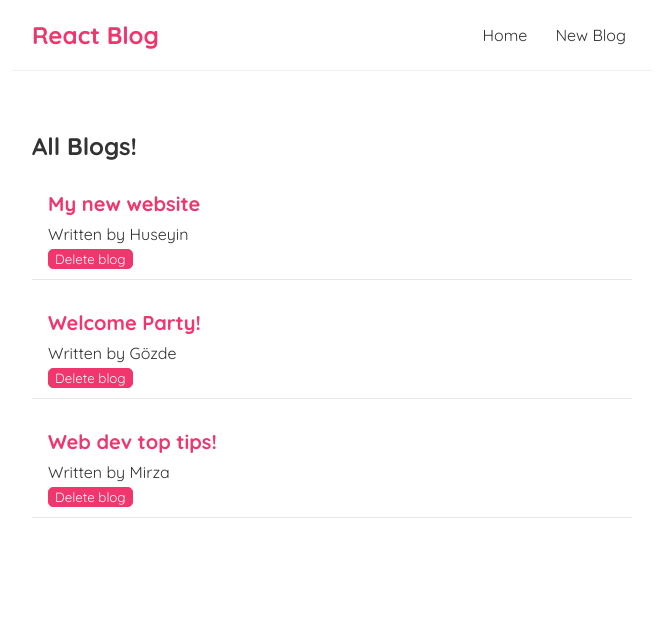
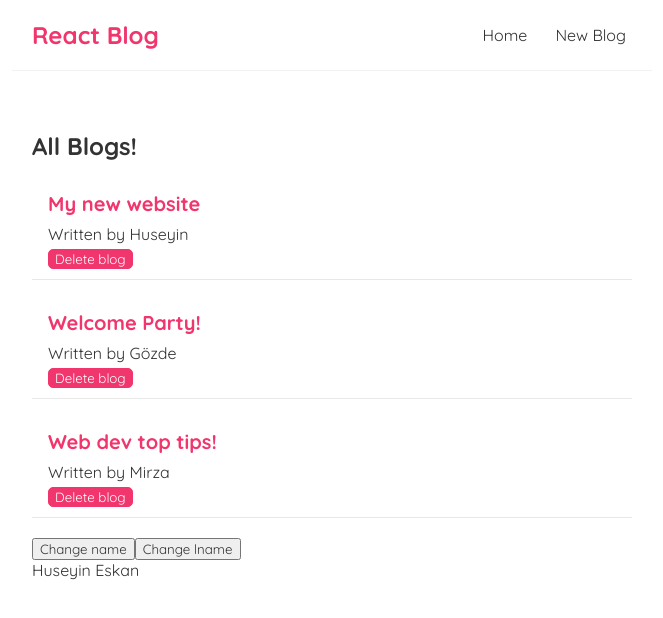
Before and after one commit to huseyineskan/react-simple-blog, a React (Create React App) app: page / in a window 1280 px wide. Shown: the top 618 px of the page, without its empty margins (308-971 px from the left). Built offline with nearby package versions, Linux system fonts and the light colour scheme.

Commit message:
useEffect independencies

```diff
--- a/src/Home.js
+++ b/src/Home.js
@@ -8,6 +8,9 @@ const Home = () => {
         {title: "Web dev top tips!", body: "This is mirza's text", author: 'Mirza', id:3}
     ]);
 
+    const [name, setName] = useState('Huseyin');
+    const [lname, setLname] = useState('Eskan');
+
     const handleDelete = (id) => {
         const newBlogs = blogs.filter(blog => blog.id !== id);
         setBlogs(newBlogs);
@@ -15,12 +18,15 @@ const Home = () => {
 
     useEffect(() => {
         console.log("useEffect ran")
-        console.log(blogs);
-    });
+        console.log(name, lname)
+    }, [name, lname]);
 
     return (
         <div className="home">
             <BlogList blogs={blogs} title="All Blogs!" handleDelete={handleDelete}/>
+            <button onClick={() => setName('Gözde')}>Change name</button>
+            <button onClick={() => setLname('Karabekiroğlu')}>Change lname</button>
+            <p>{ name } { lname }</p>
         </div>
     );
 }
```
